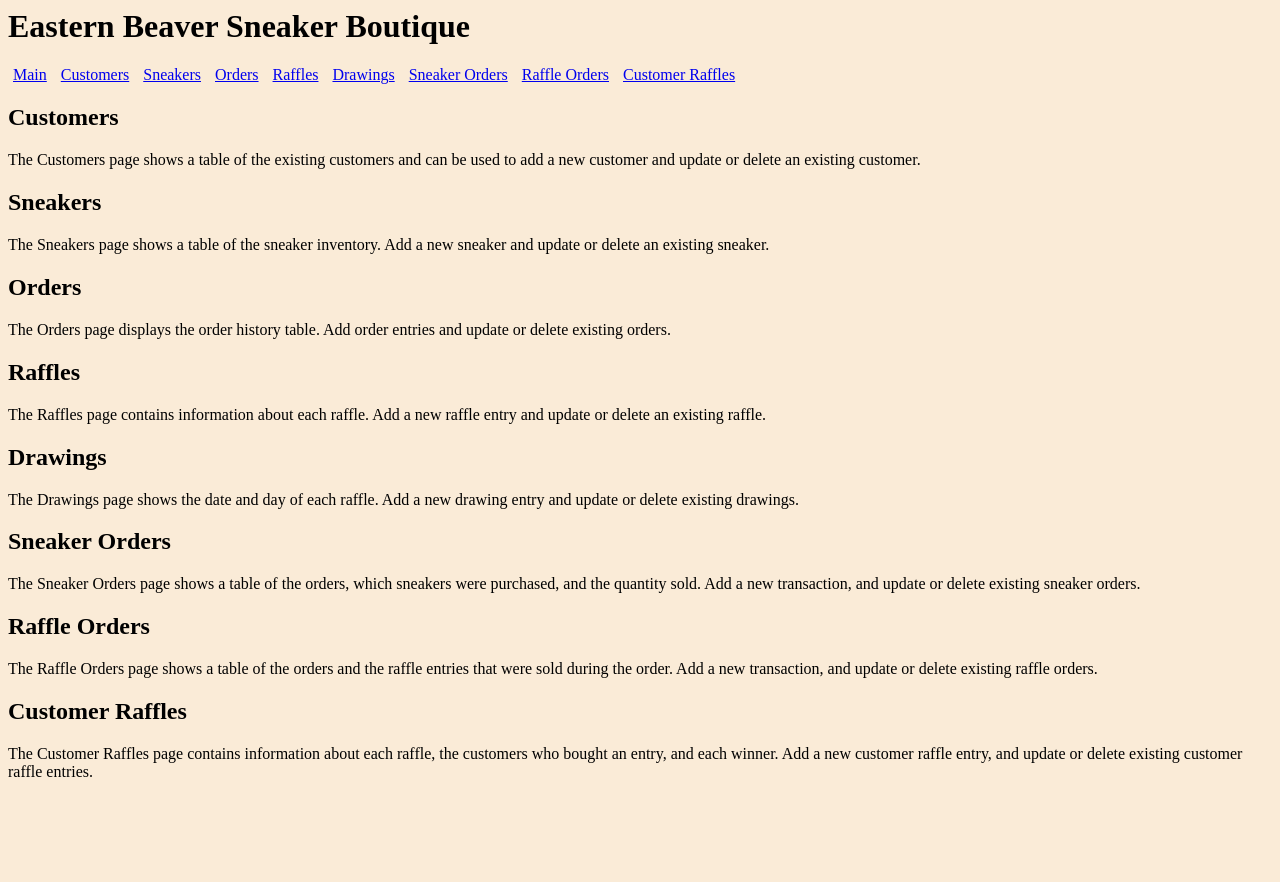
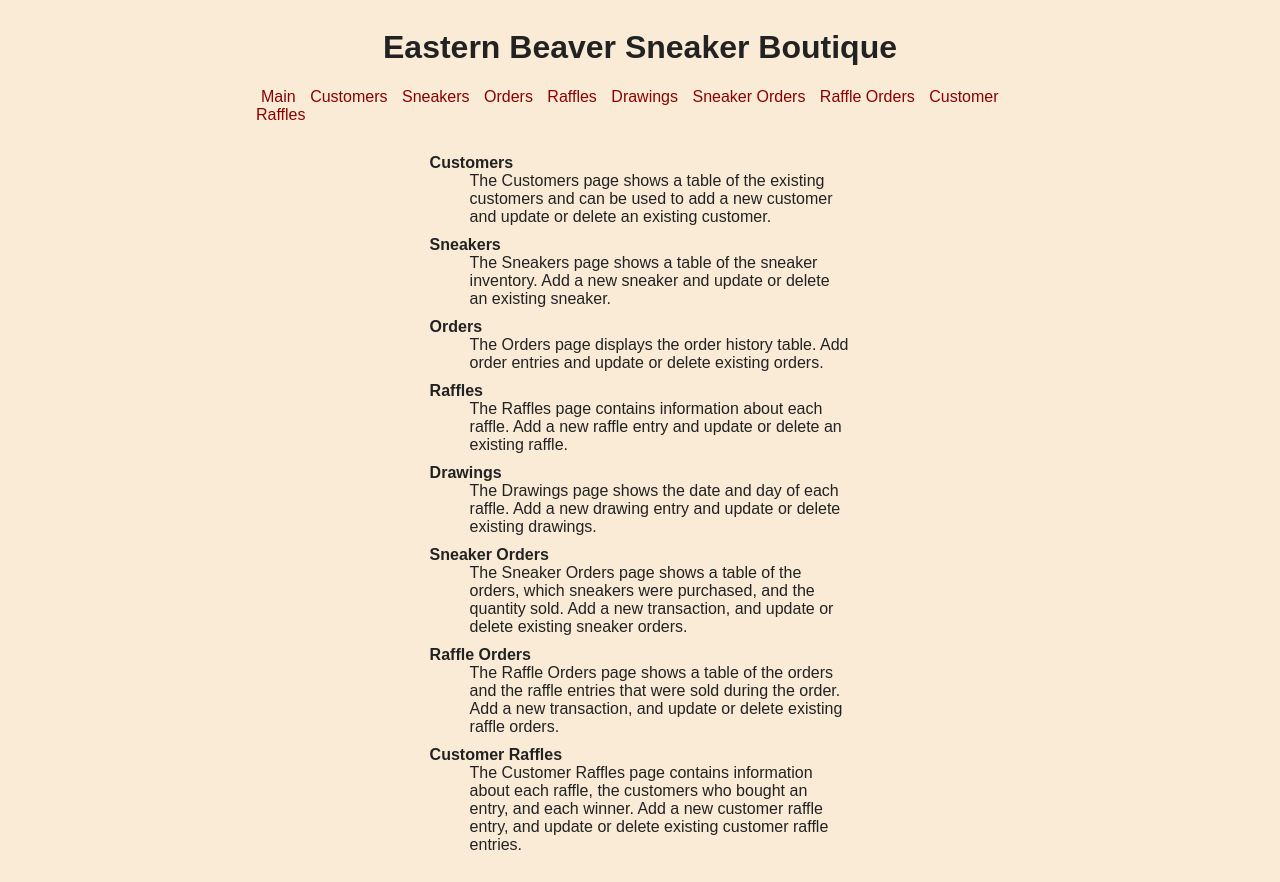
Before and after one commit to mattjmelnick/cs340-database, a Flask app: page / in a window 1280 px wide. Before the commit the page ends 777 px from the top, so only its background shows below. Run offline with Flask 3, Linux system fonts and the light colour scheme.

Commit message:
Update styling

```diff
--- a/static/css/style.css
+++ b/static/css/style.css
@@ -1,9 +1,66 @@
 body {
     background-color: antiquewhite;
+    color: #222222;
+    font-family: Arial, Helvetica, sans-serif;
+    display: flex;
+    flex-direction: column;
+    align-items: center;
+    width: 60%;
+    margin-left: auto;
+    margin-right: auto;
 }
 
 a {
     padding: 5px;
+}
+
+a:link, a:visited {
+    color: darkred;
+    text-decoration: none;
+}
+
+a:hover {
+    color: red;
+}
+
+a:active {
+    color: crimson;
+}
+
+.mainInfoPage {
+    width: 60%;
+}
+
+dl {
+    margin: 10px;
+    padding: 10px;
+}
+
+dt {
+    font-weight: bold;
+    padding-top: 10px;
+}
+
+h3 {
+    margin-top: -10px;
+    margin-bottom: 20px;
+}
+
+button {
+    background-color: blanchedalmond;
+    border: 1px solid black;
+}
+
+button:hover {
+    background-color: burlywood;
+}
+
+button:active {
+    background-color: bisque;
+}
+
+.addBtn {
+    height: 50px;
 }
 
 table, fieldset {
--- a/templates/customer_raffles.j2
+++ b/templates/customer_raffles.j2
@@ -6,6 +6,7 @@
     <title>Eastern Beaver Sneaker Boutique</title>
     <link rel="stylesheet" href="./static/css/style.css">
     <script src="./static/js/main.js"></script>
+    <script src="./static/js/customer_raffles.js"></script>
 </head>
 <body>
     <h1>Eastern Beaver Sneaker Boutique</h1>
@@ -21,8 +22,8 @@
         <a href="customer_raffles">Customer Raffles</a>
     </nav>
     <h2>Customer Raffles</h2>
-    <p><strong>Manage Customer Raffle History</strong></p>
-    <button onclick="showAddForm()">Add New Customer Raffle Entry</button>
+    <h3><strong>Manage Customer Raffle History</strong></h3>
+    <button class="addBtn" onclick="showAddForm()">Add New Customer Raffle Entry</button>
     <form action="customer_raffles.html" method="POST" class="addForm" style="display: none">
         <legend>
             <strong>Add Customer Raffle</strong>
--- a/templates/customers.j2
+++ b/templates/customers.j2
@@ -6,6 +6,7 @@
     <title>Eastern Beaver Sneaker Boutique</title>
     <link rel="stylesheet" href="./static/css/style.css">
     <script src="./static/js/main.js"></script>
+    <script src="./static/js/customers.js"></script>
 </head>
 <body>
     <h1>Eastern Beaver Sneaker Boutique</h1>
@@ -21,9 +22,9 @@
         <a href="customer_raffles">Customer Raffles</a>
     </nav>
     <h2>Customers</h2>
-    <p><strong>View Existing Customers</strong></p>
+    <h3><strong>View Existing Customers</strong></h3>
 	<!-- Add a new Customer to the database -->
-    <button onclick="showAddForm('#customerAddForm')">Add New Customer Entry</button>
+    <button class="addBtn" onclick="showAddForm('#customerAddForm')">Add New Customer Entry</button>
     <form action="customers" method="POST" id="customerAddForm" style="display: none">
         <legend>
             <strong>Add Customer</strong>
--- a/templates/drawings.j2
+++ b/templates/drawings.j2
@@ -6,6 +6,7 @@
     <title>Eastern Beaver Sneaker Boutique</title>
     <link rel="stylesheet" href="./static/css/style.css">
     <script src="./static/js/main.js"></script>
+    <script src="./static/js/drawings.js"></script>
 </head>
 <body>
     <h1>Eastern Beaver Sneaker Boutique</h1>
@@ -21,8 +22,8 @@
         <a href="customer_raffles">Customer Raffles</a>
     </nav>
     <h2>Drawings</h2>
-    <p><strong>Browse Raffle Drawings</strong></p>
-    <button onclick="showAddForm()">Add New Drawing Entry</button>
+    <h3><strong>Browse Raffle Drawings</strong></h3>
+    <button class="addBtn" onclick="showAddForm()">Add New Drawing Entry</button>
     <form action="drawings.html" method="POST" class="addForm" style="display: none">
         <legend>
             <strong>Add Drawing</strong>
--- a/templates/index.j2
+++ b/templates/index.j2
@@ -7,7 +7,7 @@
     <link rel="stylesheet" href="./static/css/style.css">
     <script src="./static/js/main.js"></script>
 </head>
-<body>
+<body class="mainPage">
     <h1>Eastern Beaver Sneaker Boutique</h1>
     <nav>
         <a href="/">Main</a>
@@ -20,21 +20,25 @@
         <a href="raffle_orders">Raffle Orders</a>
         <a href="customer_raffles">Customer Raffles</a>
     </nav>
-    <h2>Customers</h2>
-    <p>The Customers page shows a table of the existing customers and can be used to add a new customer and update or delete an existing customer.</p>
-    <h2>Sneakers</h2>
-    <p>The Sneakers page shows a table of the sneaker inventory. Add a new sneaker and update or delete an existing sneaker.</p>
-    <h2>Orders</h2>
-    <p>The Orders page displays the order history table. Add order entries and update or delete existing orders.</p>
-    <h2>Raffles</h2>
-    <p>The Raffles page contains information about each raffle. Add a new raffle entry and update or delete an existing raffle.</p>
-    <h2>Drawings</h2>
-    <p>The Drawings page shows the date and day of each raffle. Add a new drawing entry and update or delete existing drawings.</p>
-    <h2>Sneaker Orders</h2>
-    <p>The Sneaker Orders page shows a table of the orders, which sneakers were purchased, and the quantity sold. Add a new transaction, and update or delete existing sneaker orders.</p>
-    <h2>Raffle Orders</h2>
-    <p>The Raffle Orders page shows a table of the orders and the raffle entries that were sold during the order. Add a new transaction, and update or delete existing raffle orders.</p>
-    <h2>Customer Raffles</h2>
-    <p>The Customer Raffles page contains information about each raffle, the customers who bought an entry, and each winner. Add a new customer raffle entry, and update or delete existing customer raffle entries.</p>
+    <div class="mainInfoPage">
+        <dl>
+            <dt>Customers</dt>
+            <dd>The Customers page shows a table of the existing customers and can be used to add a new customer and update or delete an existing customer.</dd>
+            <dt>Sneakers</dt>
+            <dd>The Sneakers page shows a table of the sneaker inventory. Add a new sneaker and update or delete an existing sneaker.</dd>
+            <dt>Orders</dt>
+            <dd>The Orders page displays the order history table. Add order entries and update or delete existing orders.</dd>
+            <dt>Raffles</dt>
+            <dd>The Raffles page contains information about each raffle. Add a new raffle entry and update or delete an existing raffle.</dd>
+            <dt>Drawings</dt>
+            <dd>The Drawings page shows the date and day of each raffle. Add a new drawing entry and update or delete existing drawings.</dd>
+            <dt>Sneaker Orders</dt>
+            <dd>The Sneaker Orders page shows a table of the orders, which sneakers were purchased, and the quantity sold. Add a new transaction, and update or delete existing sneaker orders.</dd>
+            <dt>Raffle Orders</dt>
+            <dd>The Raffle Orders page shows a table of the orders and the raffle entries that were sold during the order. Add a new transaction, and update or delete existing raffle orders.</dd>
+            <dt>Customer Raffles</dt>
+            <dd>The Customer Raffles page contains information about each raffle, the customers who bought an entry, and each winner. Add a new customer raffle entry, and update or delete existing customer raffle entries.</dd>
+        </dl>
+    </div>
 </body>
 </html>
--- a/templates/orders.j2
+++ b/templates/orders.j2
@@ -6,6 +6,7 @@
     <title>Eastern Beaver Sneaker Boutique</title>
     <link rel="stylesheet" href="./static/css/style.css">
     <script src="./static/js/main.js"></script>
+    <script src="./static/js/orders.js"></script>
 </head>
 <body>
     <h1>Eastern Beaver Sneaker Boutique</h1>
@@ -21,8 +22,8 @@
         <a href="customer_raffles">Customer Raffles</a>
     </nav>
     <h2>Orders</h2>
-    <p><strong>View Order History</strong></p>
-    <button onclick="showAddForm()">Add New Order Entry</button>
+    <h3><strong>View Order History</strong></h3>
+    <button class="addBtn" onclick="showAddForm()">Add New Order Entry</button>
     <form action="orders.html" method="POST" class="addForm" style="display: none">
         <legend>
             <strong>Add Order</strong>
--- a/templates/raffle_orders.j2
+++ b/templates/raffle_orders.j2
@@ -6,6 +6,7 @@
     <title>Eastern Beaver Sneaker Boutique</title>
     <link rel="stylesheet" href="./static/css/style.css">
     <script src="./static/js/main.js"></script>
+    <script src="./static/js/raffle_orders.js"></script>
 </head>
 <body>
     <h1>Eastern Beaver Sneaker Boutique</h1>
@@ -21,9 +22,9 @@
         <a href="customer_raffles">Customer Raffles</a>
     </nav>
     <h2>Raffle Orders</h2>
-    <p><strong>Manage Raffle Order Transactions</strong></p>
+    <h3><strong>Manage Raffle Order Transactions</strong></h3>
 	<!-- Add a new RaffleOrder to the database -->
-    <button onclick="showAddForm('#raffleOrderAddForm')">Add New Raffle Order Entry</button>
+    <button class="addBtn" onclick="showAddForm('#raffleOrderAddForm')">Add New Raffle Order Entry</button>
     <form action="raffle_orders" method="POST" id="raffleOrderAddForm" style="display: none">
         <legend>
             <strong>Add Raffle Order</strong>
--- a/templates/raffles.j2
+++ b/templates/raffles.j2
@@ -6,6 +6,7 @@
     <title>Eastern Beaver Sneaker Boutique</title>
     <link rel="stylesheet" href="./static/css/style.css">
     <script src="./static/js/main.js"></script>
+    <script src="./static/js/raffles.js"></script>
 </head>
 <body>
     <h1>Eastern Beaver Sneaker Boutique</h1>
@@ -21,8 +22,8 @@
         <a href="customer_raffles">Customer Raffles</a>
     </nav>
     <h2>Raffles</h2>
-    <p><strong>View Raffle Information</strong></p>
-    <button onclick="showAddForm()">Add New Raffle Entry</button>
+    <h3><strong>View Raffle Information</strong></h3>
+    <button class="addBtn" onclick="showAddForm()">Add New Raffle Entry</button>
     <form action="raffles.html" method="POST" class="addForm" style="display: none">
         <legend>
             <strong>Add Raffle</strong>
--- a/templates/sneaker_orders.j2
+++ b/templates/sneaker_orders.j2
@@ -6,6 +6,7 @@
     <title>Eastern Beaver Sneaker Boutique</title>
     <link rel="stylesheet" href="./static/css/style.css">
     <script src="./static/js/main.js"></script>
+    <script src="./static/js/sneaker_orders.js"></script>
 </head>
 <body>
     <h1>Eastern Beaver Sneaker Boutique</h1>
@@ -21,8 +22,8 @@
         <a href="customer_raffles">Customer Raffles</a>
     </nav>
     <h2>Sneaker Orders</h2>
-    <p><strong>Manage Sneaker Order Transactions</strong></p>
-    <button onclick="showAddForm()">Add New Sneaker Order Entry</button>
+    <h3><strong>Manage Sneaker Order Transactions</strong></h3>
+    <button class="addBtn" onclick="showAddForm()">Add New Sneaker Order Entry</button>
     <form action="sneaker_orders.html" method="POST" class="addForm" style="display: none">
         <legend>
             <strong>Add Sneaker Order</strong>
--- a/templates/sneakers.j2
+++ b/templates/sneakers.j2
@@ -6,6 +6,7 @@
     <title>Eastern Beaver Sneaker Boutique</title>
     <link rel="stylesheet" href="./static/css/style.css">
     <script src="./static/js/main.js"></script>
+    <script src="./static/js/sneakers.js"></script>
 </head>
 <body>
     <h1>Eastern Beaver Sneaker Boutique</h1>
@@ -21,9 +22,9 @@
         <a href="customer_raffles">Customer Raffles</a>
     </nav>
     <h2>Sneakers</h2>
-    <p><strong>Browse All Sneakers</strong></p>
+    <h3><strong>Browse All Sneakers</strong></h3>
     <!-- Add a new Sneaker to the database -->
-    <button onclick="showAddForm('#sneakerAddForm')">Add New Sneaker Entry</button>
+    <button class="addBtn" onclick="showAddForm('#sneakerAddForm')">Add New Sneaker Entry</button>
     <form action="sneakers" method="POST" id="sneakerAddForm" style="display: none">
         <legend>
             <strong>Add Sneaker</strong>
```
